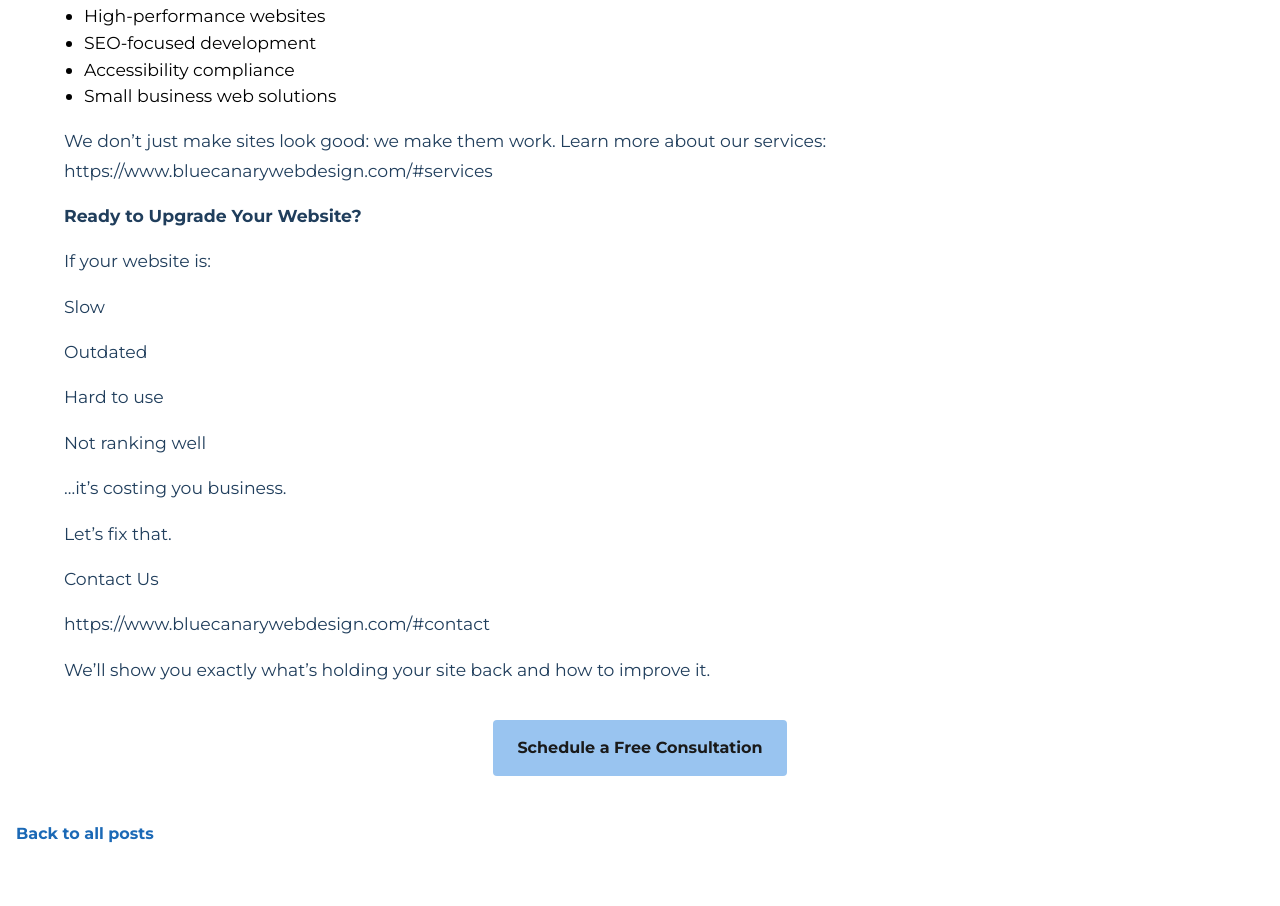
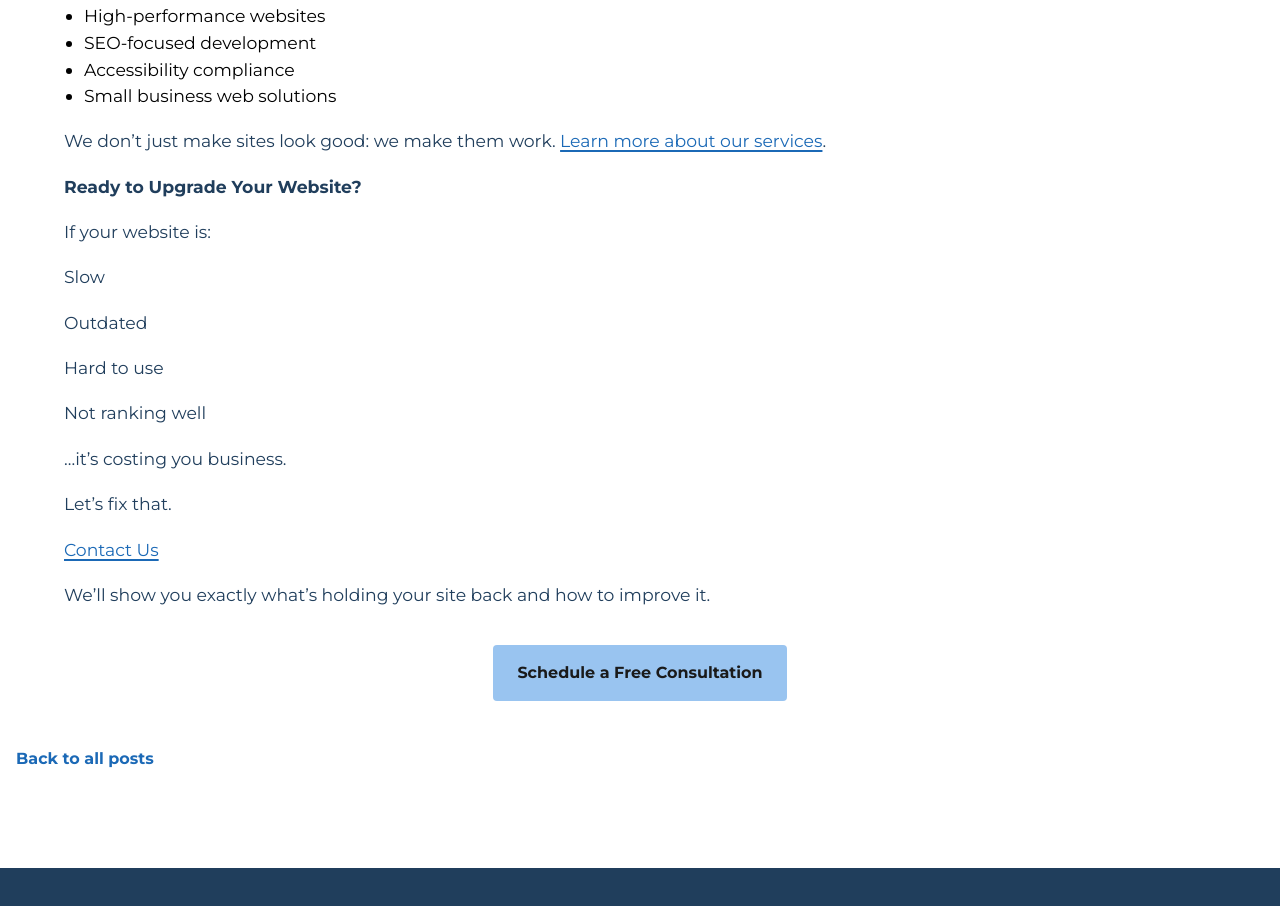
Before and after one commit to paulnicholsen27/blue-canary-cs, an Eleventy site: page content/posts/how-we-took-district-scholars-to-a-perfect-100-pagespeed-score-and-why-it-matters-for-your-business.md in a window 1280 px wide. Shown: the part 3580-4486 px from the top of the page. Built offline with nearby package versions, Linux system fonts and the light colour scheme; Eleventy itself is replaced by a stand-in of ours; files that its build step writes are made by us from their sources.

Commit message:
Update Blog Posts “how-we-took-district-scholars-to-a-perfect-100-pagespeed-score-and-why-it-matters-for-your-business”

```diff
--- a/content/posts/how-we-took-district-scholars-to-a-perfect-100-pagespeed-score-and-why-it-matters-for-your-business.md
+++ b/content/posts/how-we-took-district-scholars-to-a-perfect-100-pagespeed-score-and-why-it-matters-for-your-business.md
@@ -76,7 +76,7 @@ At Blue Canary Web Design, we specialize in:
 * Accessibility compliance
 * Small business web solutions
 
-We don’t just make sites look good: we make them work. Learn more about our services: https://www.bluecanarywebdesign.com/#services
+We don’t just make sites look good: we make them work. [Learn more about our services](https://www.bluecanarywebdesign.com/#services).
 
 **Ready to Upgrade Your Website?**
 
@@ -94,8 +94,6 @@ Not ranking well
 
 Let’s fix that.
 
-Contact Us
-
-https://www.bluecanarywebdesign.com/#contact
+[Contact Us](https://www.bluecanarywebdesign.com/#contact)
 
 We’ll show you exactly what’s holding your site back and how to improve it.
```
